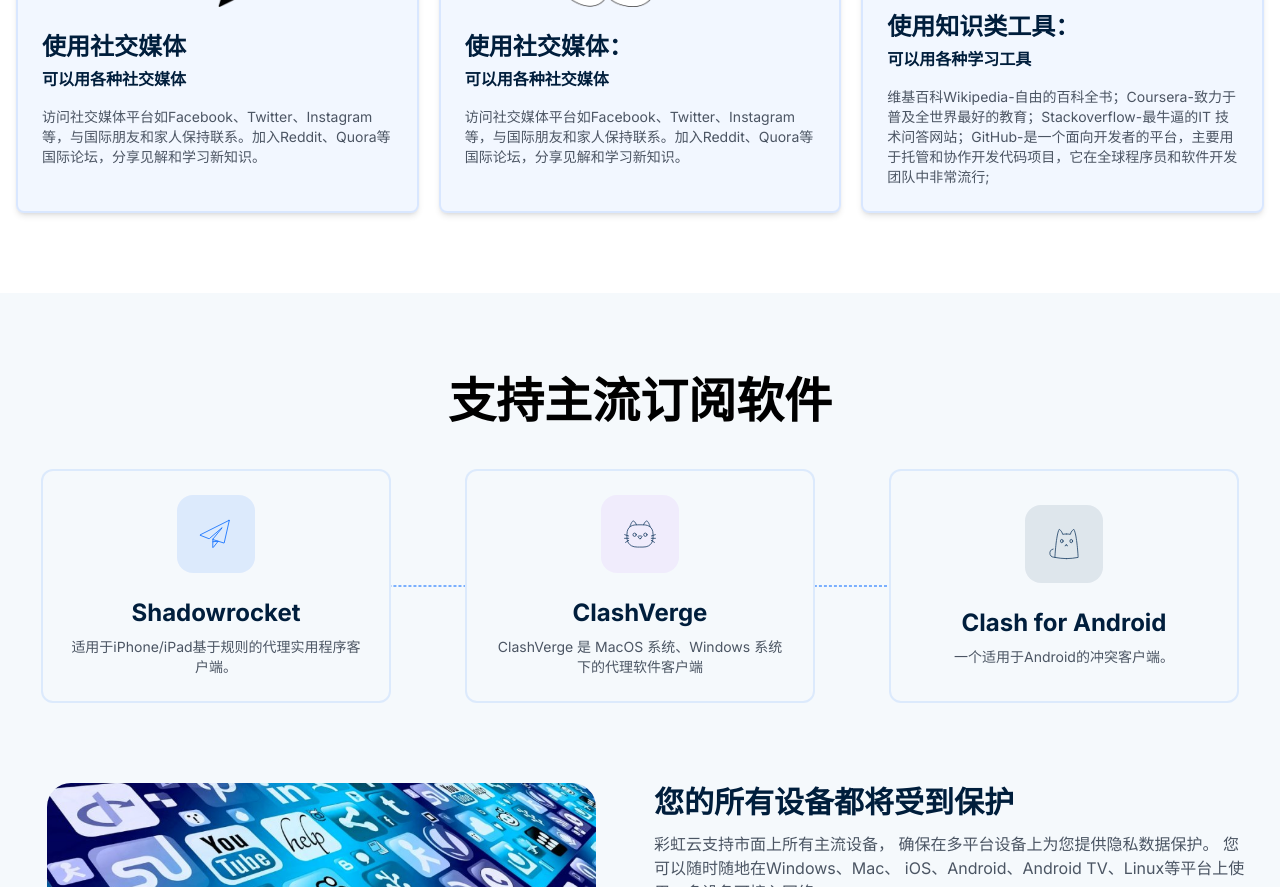
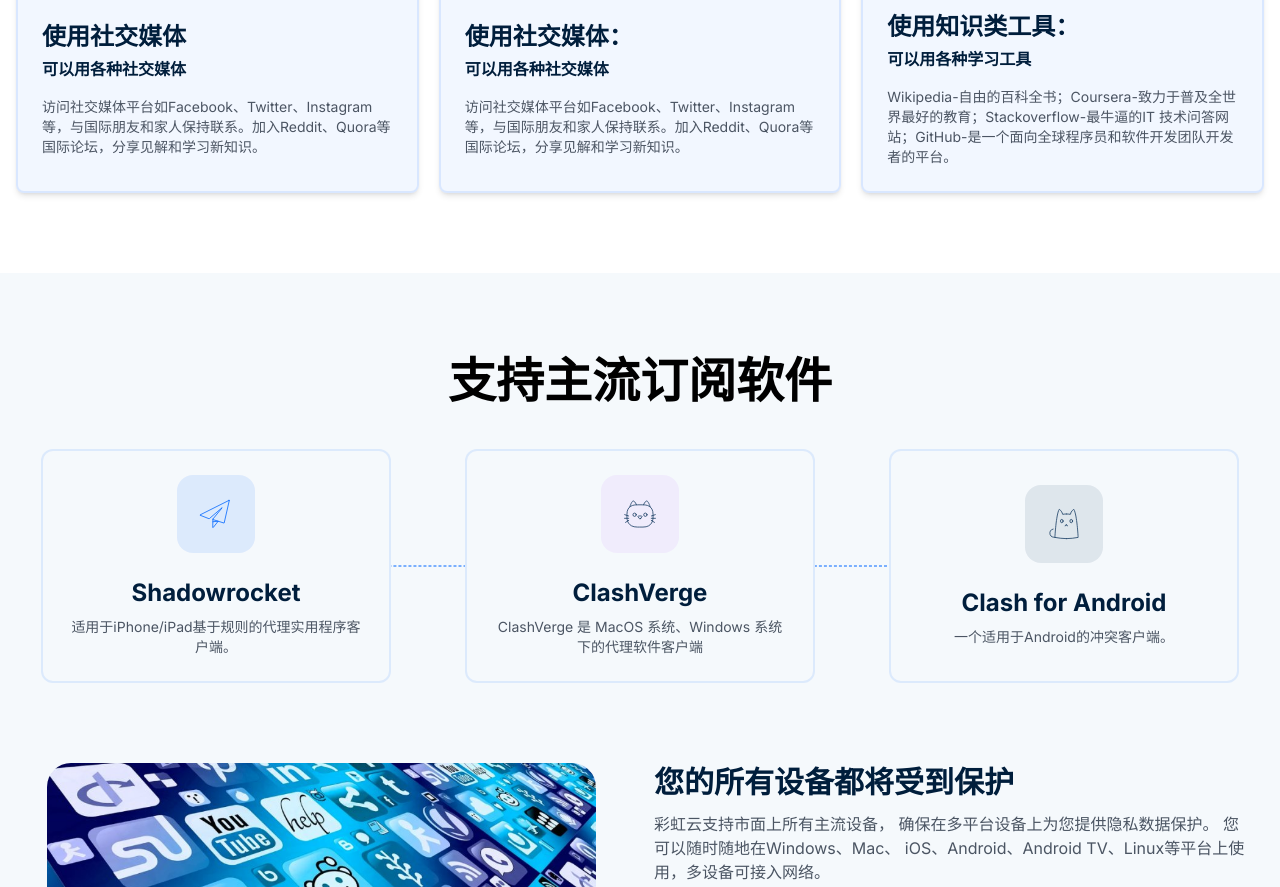
Before and after one commit to manikmt01/zhihongqing, a website built with Vite: page src/index.html in a window 1280 px wide. Shown: the part 1427-2314 px from the top of the page. Built offline with nearby package versions, Linux system fonts and the light colour scheme.

Commit message:
text changes

```diff
--- a/src/index.html
+++ b/src/index.html
@@ -224,8 +224,7 @@
                 可以用各种学习工具
               </h4>
               <p class="text-sm text-gray">
-                维基百科Wikipedia-自由的百科全书；Coursera-致力于普及全世界最好的教育；Stackoverflow-最牛逼的IT
-                技术问答网站；GitHub-是一个面向开发者的平台，主要用于托管和协作开发代码项目，它在全球程序员和软件开发团队中非常流行;
+                Wikipedia-自由的百科全书；Coursera-致力于普及全世界最好的教育；Stackoverflow-最牛逼的IT 技术问答网站；GitHub-是一个面向全球程序员和软件开发团队开发者的平台。
               </p>
             </div>
           </div>
```
